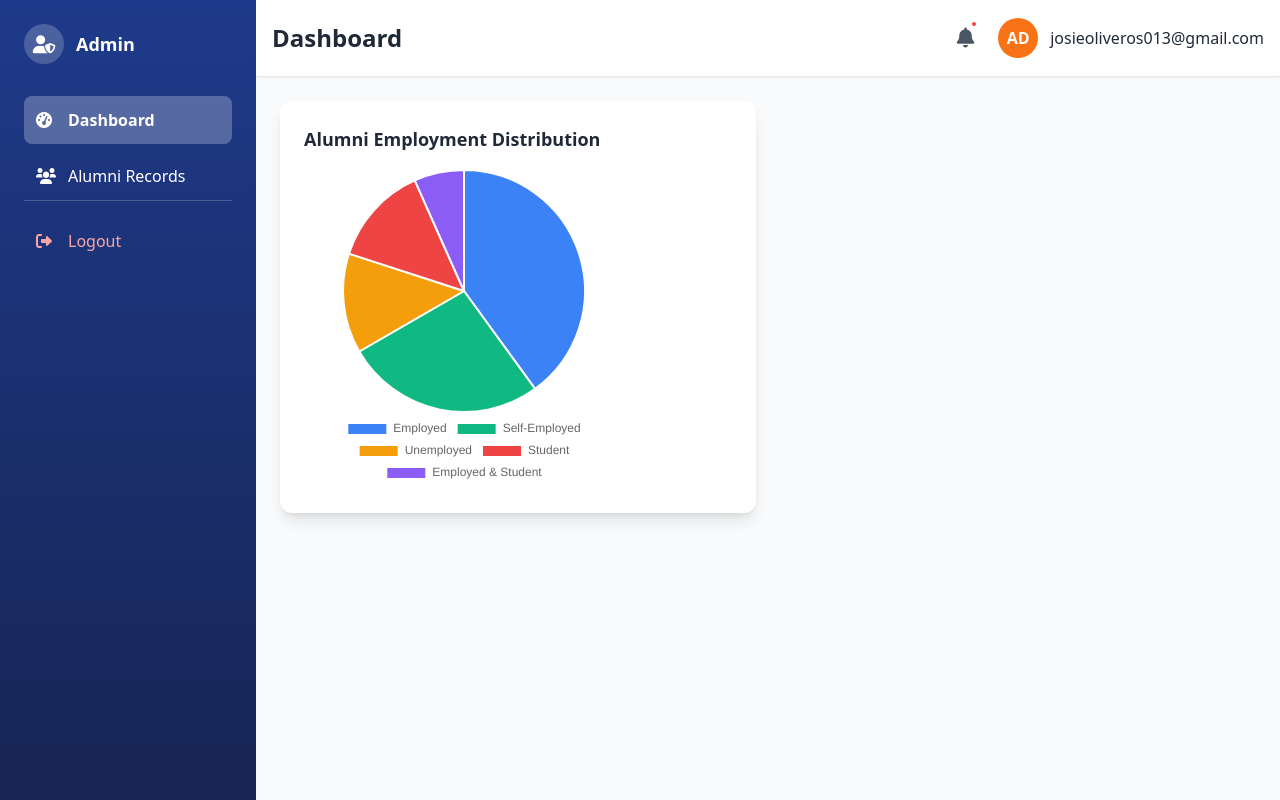
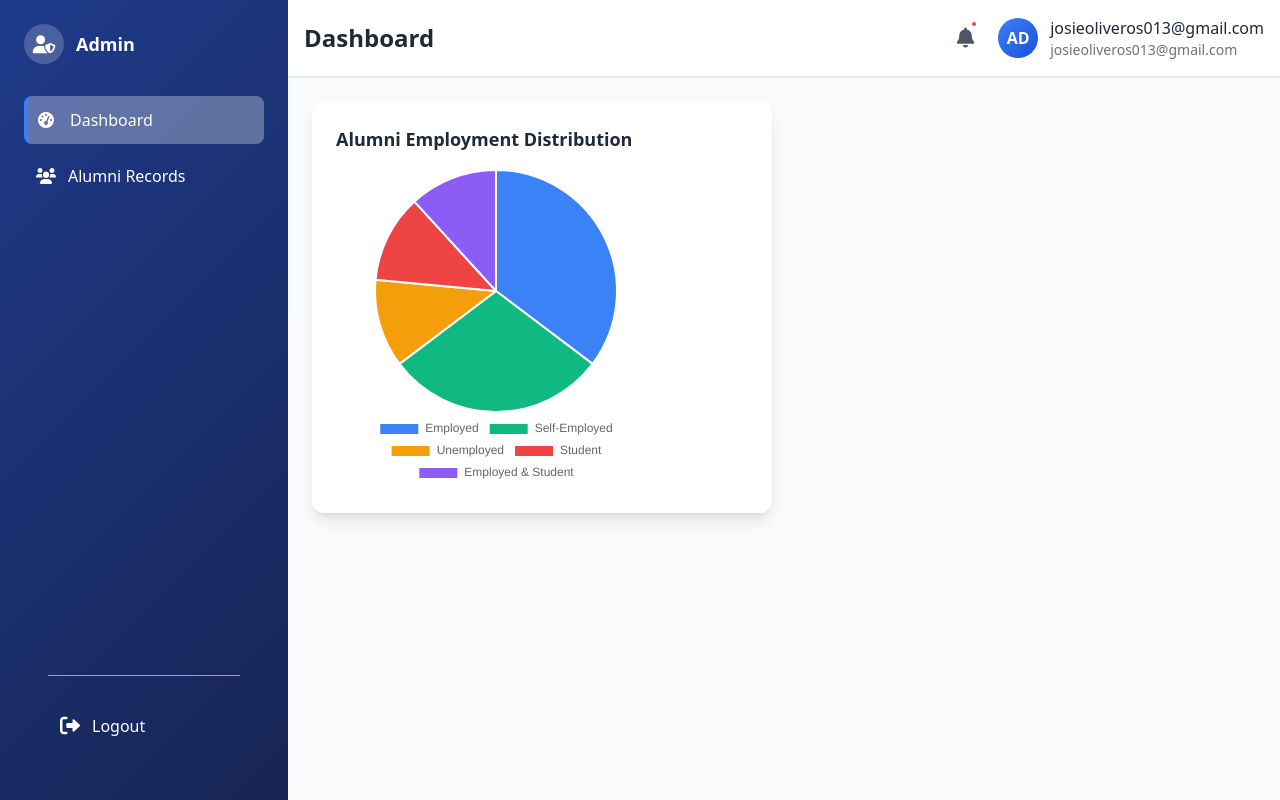
Before and after one commit to kwenbsnr/Alumni-Employment-Tracking-and-Reminder-System-1, a PHP site: page /admin_dashboard.php in a window 1280 px wide. Run offline with PHP 8.4, Linux system fonts and the light colour scheme; a user stored in the database is signed in; data comes from the database, SQL or seed files in the repository; some libraries are stand-ins or nearby versions.

Commit message:
Fixed bugs

```diff
--- a/admin/admin_format.css
+++ b/admin/admin_format.css
@@ -1,32 +1,53 @@
+/* admin_format.css - Consistent with alumni_format.css behavior */
+:root {
+    --primary-blue: #1e3a8a;
+    --dark-blue: #172554;
+    --hover-bg: rgba(255, 255, 255, 0.1);
+    --active-bg: rgba(255, 255, 255, 0.3);
+    --border-accent: #3b82f6; /* Tailwind blue-500 */
+}
+
 .admin-gradient-bg {
-    background: linear-gradient(180deg, #1e3a8a 0%, #172554 100%);
+    background: linear-gradient(135deg, var(--primary-blue) 0%, var(--dark-blue) 100%);
 }
+
 .sidebar-item {
-    transition: background-color 0.2s, color 0.2s;
+    transition: all 0.3s ease;
+    color: #fff;
+    padding-left: 14px; /* Default padding */
 }
-.admin-sidebar-item:not(.active):hover {
-    background-color: rgba(255, 255, 255, 0.15);
+
+.sidebar-item:hover {
+    background: var(--hover-bg);
+    border-left: 4px solid var(--border-accent);
 }
-.admin-sidebar-item.active {
-    background-color: rgba(255, 255, 255, 0.25);
-    font-weight: 600;
+
+.sidebar-item.active {
+    background: var(--active-bg);
+    border-left: 4px solid var(--border-accent);
+    padding-left: 10px; /* 14px - 4px = 10px */
 }
+
 .stats-card {
     background-color: white;
     transition: transform 0.3s, box-shadow 0.3s;
 }
+
 .card-hover:hover {
     transform: translateY(-5px);
     box-shadow: 0 10px 20px rgba(0, 0, 0, 0.1);
 }
+
 .admin-avatar {
-    background-color: #f97316;
+    background: linear-gradient(135deg, #3b82f6 0%, #1d4ed8 100%);
 }
+
 #customToast {
     transition: opacity 0.3s, transform 0.3s;
     transform: translateY(100%);
     opacity: 0;
 }
+
 #customToast.show {
     transform: translateY(0);
     opacity: 1;
--- a/admin/admin_format.php
+++ b/admin/admin_format.php
@@ -34,7 +34,7 @@ document.addEventListener("DOMContentLoaded", () => {
 <body class="bg-gray-50">
     <div class="flex min-h-screen">
         <!-- Sidebar -->
-        <nav class="w-64 admin-gradient-bg text-white flex-shrink-0">
+        <nav class="w-72 admin-gradient-bg text-white flex-shrink-0 flex flex-col h-screen justify-between">
             <div class="p-6 flex-grow flex flex-col">
                 <div class="flex items-center space-x-3 mb-8">
                     <div class="w-10 h-10 rounded-full bg-white bg-opacity-20 flex items-center justify-center">
@@ -52,10 +52,13 @@ document.addEventListener("DOMContentLoaded", () => {
                         <span>Alumni Records</span>
                     </a></li>
                 </ul>
-                <div class="mt-auto pt-4 border-t border-white border-opacity-20">
-                    <a href="../login/logout.php" class="w-full text-left sidebar-item admin-sidebar-item flex items-center space-x-3 p-3 rounded-xl text-red-300 hover:text-white hover:bg-red-700 transition-colors">
-                        <i class="fas fa-sign-out-alt w-5"></i>
-                        <span class="font-medium">Logout</span>
+
+                <!-- Logout -->
+                <div class="p-6">
+                    <hr class="border-gray-400 my-6">
+                    <a href="../login/logout.php" class="flex items-center space-x-3 text-white-300 hover:text-red-500 p-3 rounded-lg">
+                        <i class="fas fa-sign-out-alt text-xl" aria-hidden="true"></i>
+                        <span>Logout</span>
                     </a>
                 </div>
             </div>
@@ -74,14 +77,34 @@ document.addEventListener("DOMContentLoaded", () => {
                             <i class="fas fa-bell text-xl"></i>
                             <span class="absolute top-1 right-1 h-2 w-2 bg-red-500 rounded-full border-2 border-white"></span>
                         </button>
-                        <div class="flex items-center space-x-3">
-                            <div class="admin-avatar w-10 h-10 rounded-full flex items-center justify-center text-white font-bold">
-                                AD
+                            <div class="flex items-center space-x-3">
+                                <div class="admin-avatar w-10 h-10 rounded-full flex items-center justify-center text-white font-bold">
+                                    <?php
+                                    // Fetch admin name from users table
+                                    $stmt = $conn->prepare("SELECT name FROM users WHERE user_id = ? AND role = 'admin'");
+                                    $stmt->bind_param("i", $_SESSION["user_id"]);
+                                    $stmt->execute();
+                                    $result = $stmt->get_result();
+                                    $admin_name = 'AD';
+                                    if ($row = $result->fetch_assoc()) {
+                                        $admin_name = strtoupper(substr($row['name'], 0, 2)); // First 2 letters
+                                    }
+                                    $stmt->close();
+                                    echo htmlspecialchars($admin_name);
+                                    ?>
+                                </div>
+                                <div class="hidden md:block">
+                                    <p class="font-medium text-gray-800">
+                                        <?php
+                                        // Display full name + email
+                                        echo htmlspecialchars($row['name'] ?? $_SESSION["email"]);
+                                        ?>
+                                    </p>
+                                    <p class="text-sm text-gray-500">
+                                        <?php echo htmlspecialchars($_SESSION["email"]); ?>
+                                    </p>
+                                </div>
                             </div>
-                            <div class="hidden md:block">
-                                <p class="font-medium text-gray-800"><?php echo htmlspecialchars($_SESSION["email"]); ?></p>
-                            </div>
-                        </div>
                     </div>
                 </div>
             </header>
--- a/package.json
+++ b/package.json
@@ -1,5 +1,5 @@
 {
-  "name": "alumtrak-experiment",
+  "name": "alumni-employment-tracking-and-reminder-system",
   "version": "1.0.0",
   "main": "index.js",
   "scripts": {
```
Also changed, not shown: alumni/alumni_format.php (+23 -6 lines), alumni/alumni_profile.php (+8 -4 lines), src/index.html (deleted, +0 -13 lines), alumtrak_experiment.sql, package-lock.json, 2 other files.
